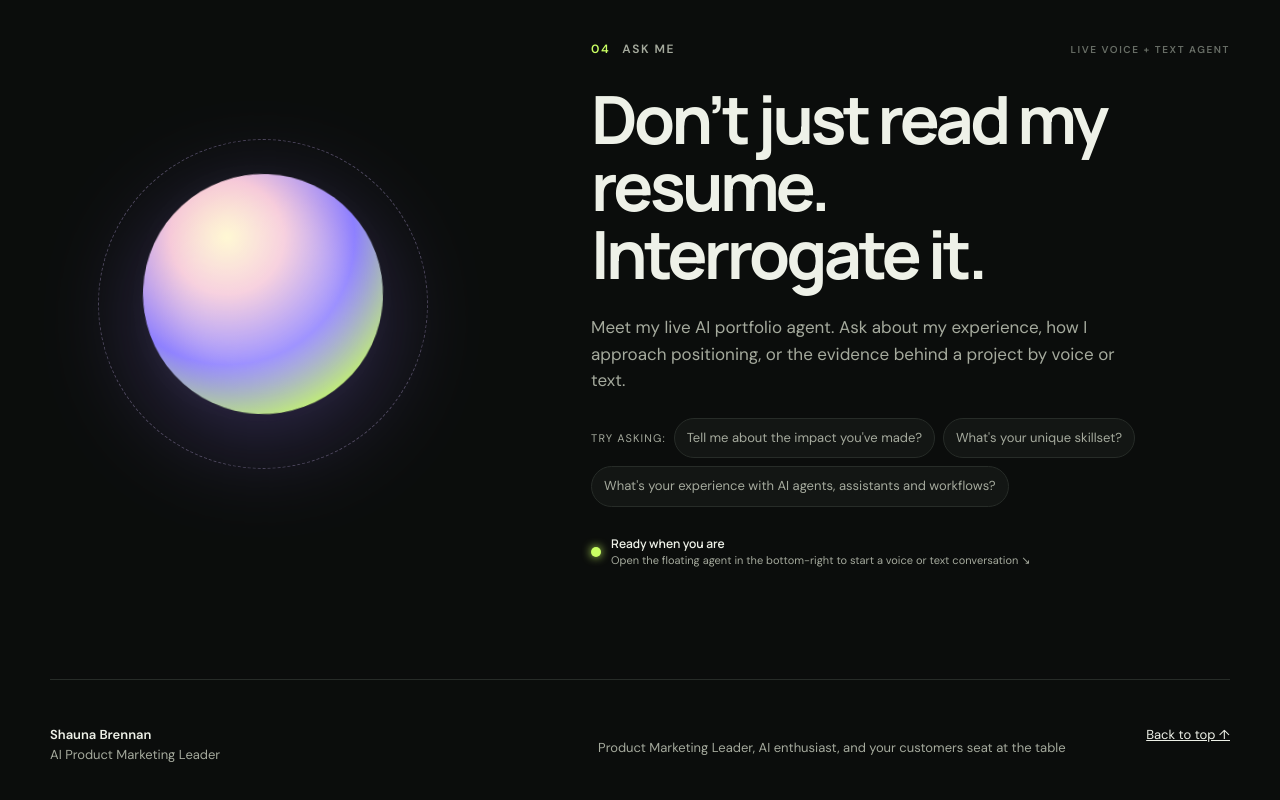
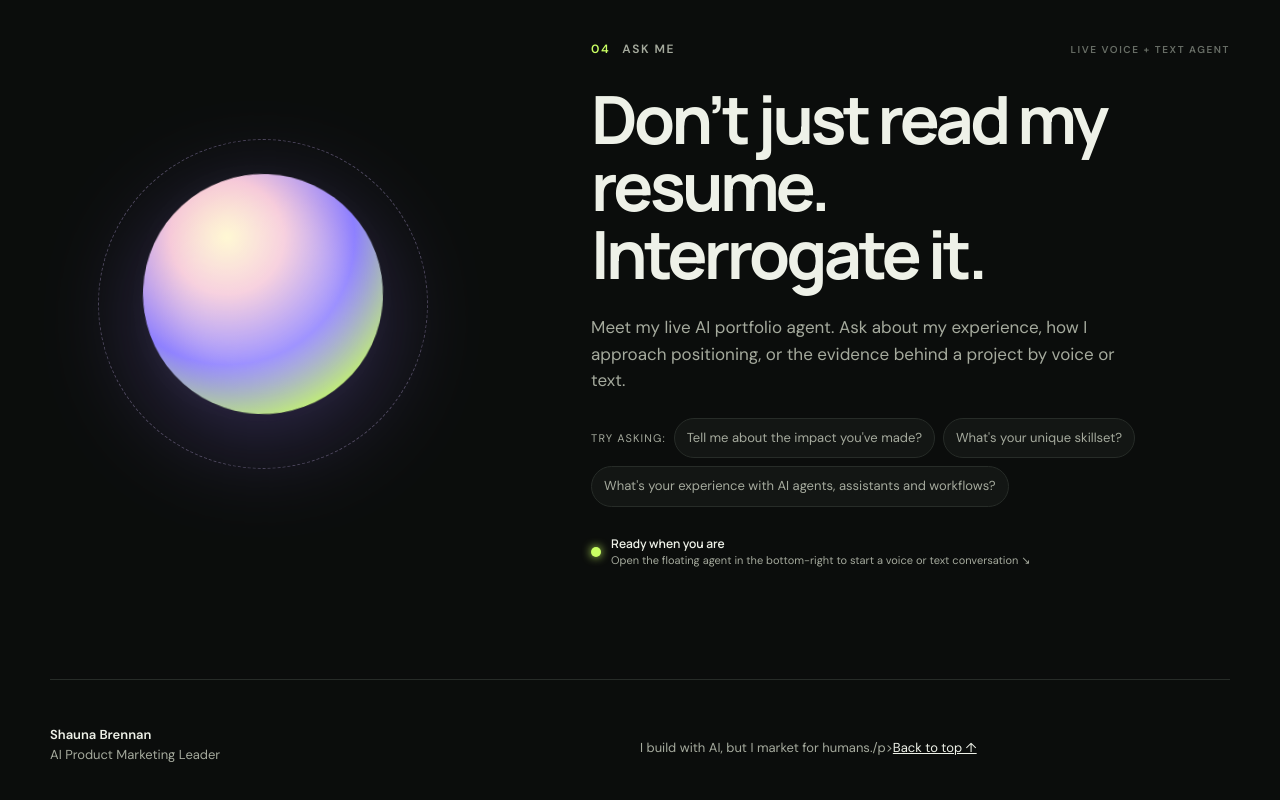
Before and after one commit to shaunaleebrennan/shauna-ai-portfolio, a plain HTML site: page index.html in a window 1280 px wide. Shown: the part 5214-6014 px from the top of the page. Drawn offline with Linux system fonts and the light colour scheme; a script that the page names is missing.

Commit message:
Update index.html

```diff
--- a/index.html
+++ b/index.html
@@ -132,7 +132,7 @@
     </section>
   </main>
 
-  <footer class="shell"><div><strong>Shauna Brennan</strong><span>AI Product Marketing Leader</span></div><p>Product Marketing Leader, AI enthusiast, and your customers seat at the table</p><a href="#top">Back to top ↑</a></footer>
+  <footer class="shell"><div><strong>Shauna Brennan</strong><span>AI Product Marketing Leader</span></div><p>I build with AI, but I market for humans./p><a href="#top">Back to top ↑</a></footer>
 
   <elevenlabs-convai
     id="shauna-agent"
```
